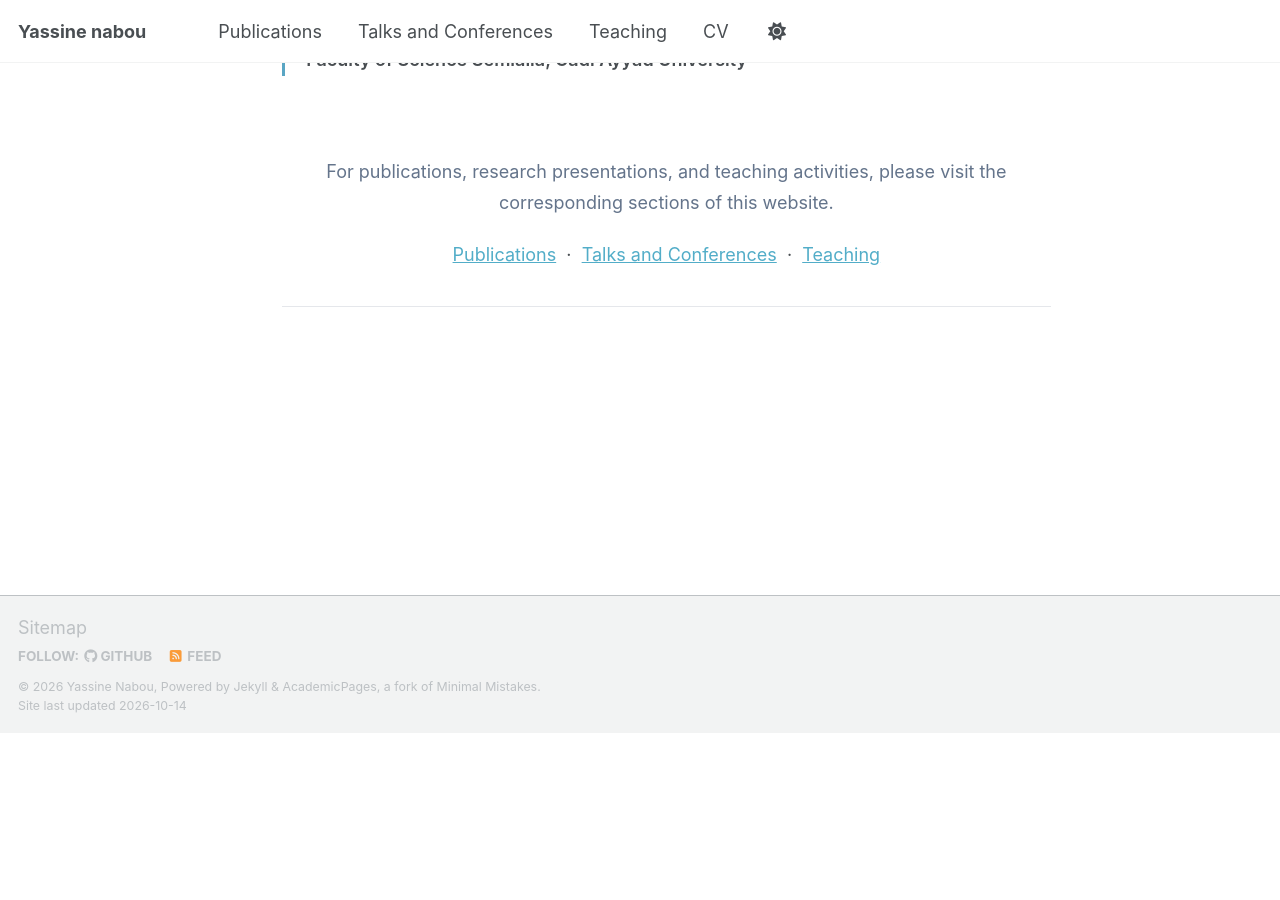
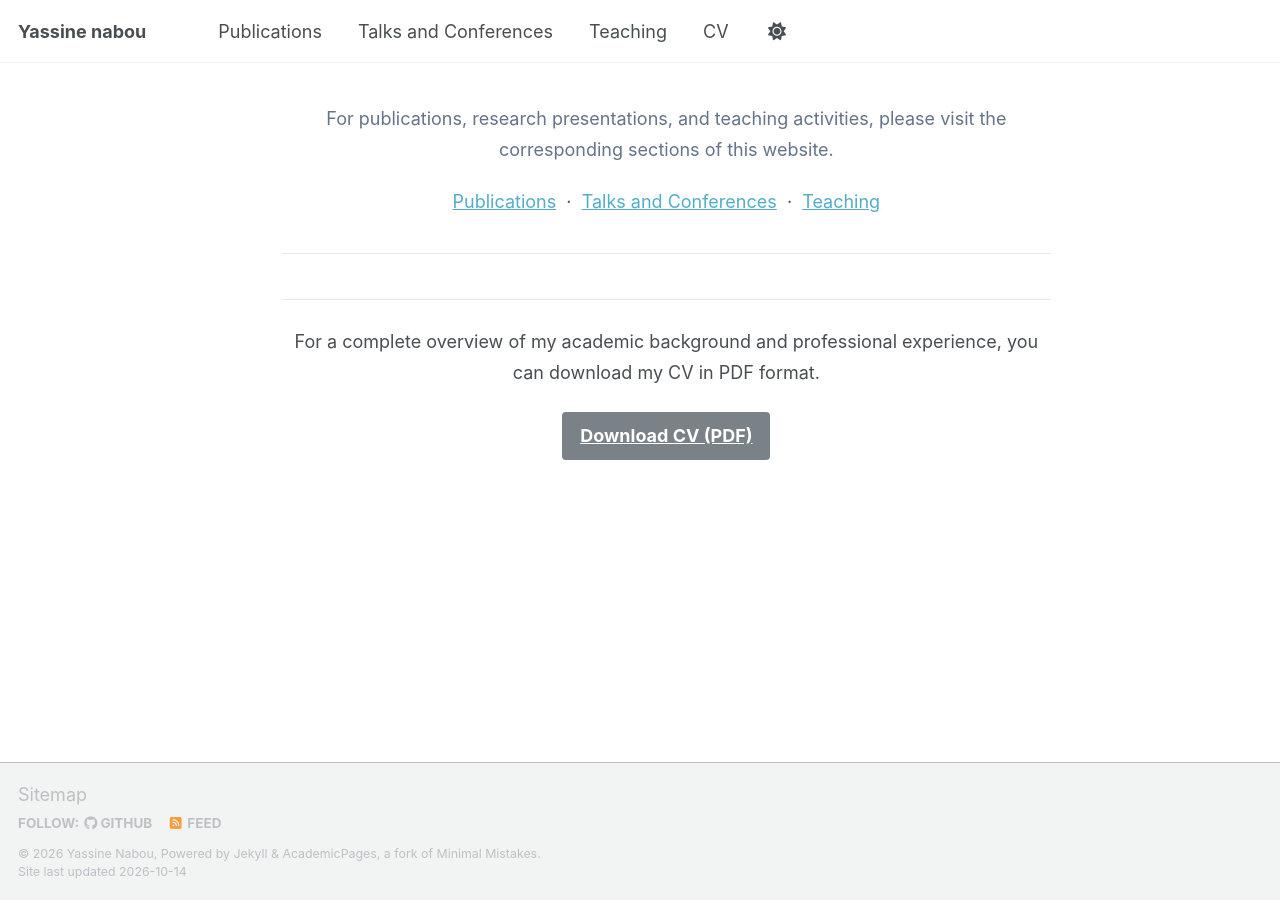
Before and after one commit to Yassine-Nabou/Yassine-Nabou.github.io, a Jekyll site: the page built from _pages/cv.html, in a window 1280 px wide and 900 px high, scrolled down 1980 px. Built offline with Jekyll 4.4.1, drawn with Linux system fonts in a browser that asks for light colours; a script that is not in the unit is left out; before the commit the page ends 2714 px from its top, so only the background shows below that.

Commit message:
Add CV download section to curriculum vitae page
Added a new section for downloading the CV in PDF format.

```diff
--- a/_pages/cv.html
+++ b/_pages/cv.html
@@ -92,12 +92,6 @@ author_profile: false
     <p>
       Yassine Nabou, Ph.D. · Postdoctoral Researcher · University of Helsinki
     </p>
-    <a href="{{ '/files/CV_Yassine_PW.pdf' | relative_url }}"
-       class="btn btn--primary btn--large"
-       target="_blank"
-       rel="noopener">
-      Download CV (PDF)
-    </a>
   </div>
 
   <section class="cv-section" id="professional-experience">
@@ -217,7 +211,7 @@ author_profile: false
 
   </section>
 
-  <div class="cv-header">
+   <div class="cv-header">
     <p>
       For publications, research presentations, and teaching activities,
       please visit the corresponding sections of this website.
@@ -229,4 +223,17 @@ author_profile: false
     <a href="{{ '/teaching/' | relative_url }}">Teaching</a>
   </div>
 
+  <div class="cv-download" style="text-align: center; margin: 2em 0 3em; padding-top: 1.5em; border-top: 1px solid #e5e7eb;">
+    <p>
+      For a complete overview of my academic background and professional experience,
+      you can download my CV in PDF format.
+    </p>
+    <a href="{{ '/files/CV_Yassine_PW.pdf' | relative_url }}"
+       class="btn btn--primary btn--large"
+       target="_blank"
+       rel="noopener">
+      Download CV (PDF)
+    </a>
+  </div>
+
 </div>
```
